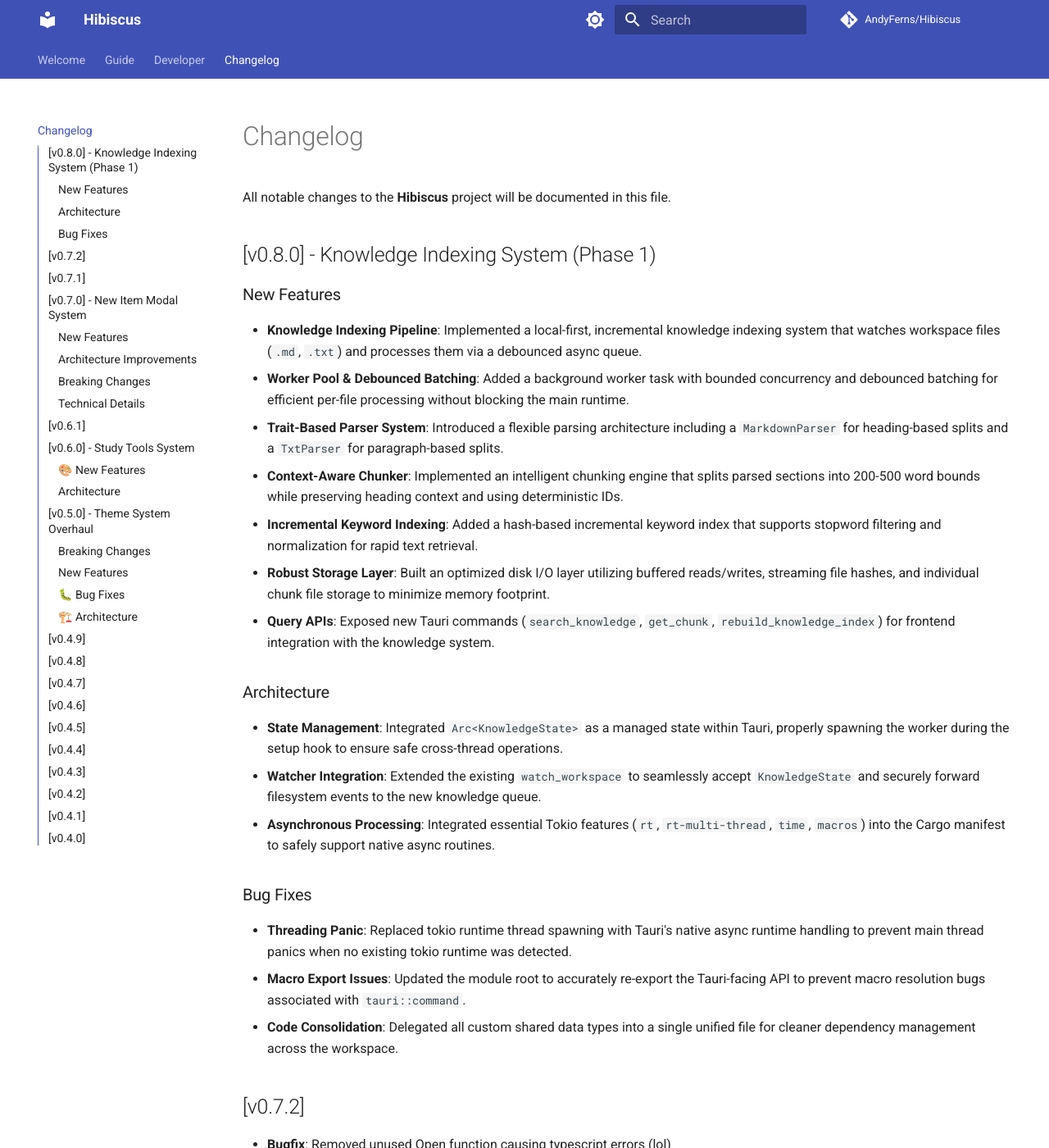
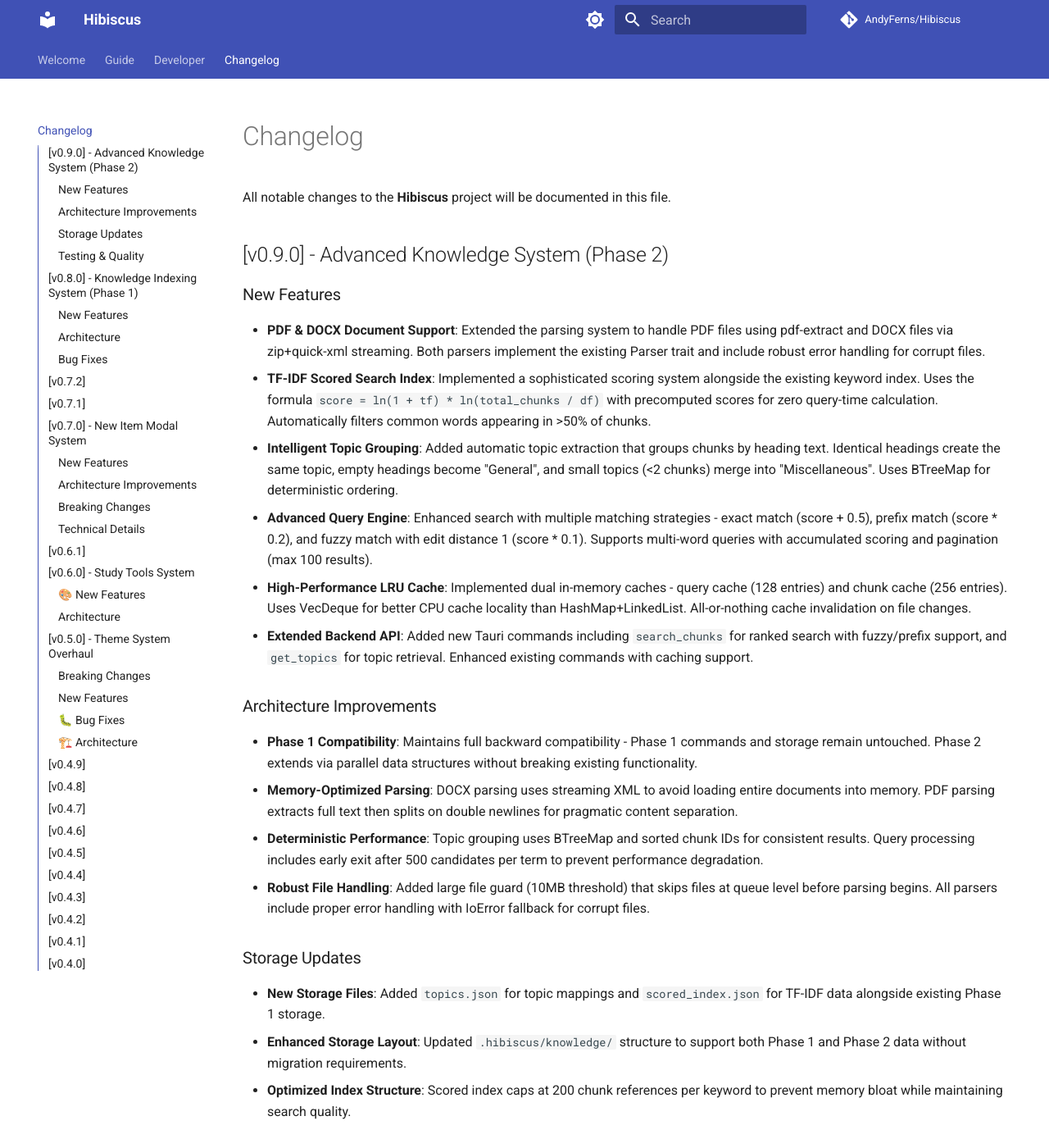
Before and after one commit to AndyFerns/Hibiscus, an MkDocs documentation site: the page built from docs/changelog.md, in a window 1280 px wide and 1400 px high. Shown: the whole window at 82% size. Built offline with MkDocs 1.6.1 and Material for MkDocs 9.7.7, drawn with Linux system fonts in a browser that asks for light colours; comment, search, counter and statistics services are not loaded; some of the changed text lies outside the part shown.

Commit message:
docs: added documentation references for search features + edited changelog

```diff
--- a/docs/changelog.md
+++ b/docs/changelog.md
@@ -1,6 +1,36 @@
 # Changelog
 
 All notable changes to the **Hibiscus** project will be documented in this file.
+
+## [v0.9.0] - Advanced Knowledge System (Phase 2)
+
+### New Features
+
+- **PDF & DOCX Document Support**: Extended the parsing system to handle PDF files using pdf-extract and DOCX files via zip+quick-xml streaming. Both parsers implement the existing Parser trait and include robust error handling for corrupt files.
+- **TF-IDF Scored Search Index**: Implemented a sophisticated scoring system alongside the existing keyword index. Uses the formula `score = ln(1 + tf) * ln(total_chunks / df)` with precomputed scores for zero query-time calculation. Automatically filters common words appearing in >50% of chunks.
+- **Intelligent Topic Grouping**: Added automatic topic extraction that groups chunks by heading text. Identical headings create the same topic, empty headings become "General", and small topics (<2 chunks) merge into "Miscellaneous". Uses BTreeMap for deterministic ordering.
+- **Advanced Query Engine**: Enhanced search with multiple matching strategies - exact match (score + 0.5), prefix match (score * 0.2), and fuzzy match with edit distance 1 (score * 0.1). Supports multi-word queries with accumulated scoring and pagination (max 100 results).
+- **High-Performance LRU Cache**: Implemented dual in-memory caches - query cache (128 entries) and chunk cache (256 entries). Uses VecDeque for better CPU cache locality than HashMap+LinkedList. All-or-nothing cache invalidation on file changes.
+- **Extended Backend API**: Added new Tauri commands including `search_chunks` for ranked search with fuzzy/prefix support, and `get_topics` for topic retrieval. Enhanced existing commands with caching support.
+
+### Architecture Improvements
+
+- **Phase 1 Compatibility**: Maintains full backward compatibility - Phase 1 commands and storage remain untouched. Phase 2 extends via parallel data structures without breaking existing functionality.
+- **Memory-Optimized Parsing**: DOCX parsing uses streaming XML to avoid loading entire documents into memory. PDF parsing extracts full text then splits on double newlines for pragmatic content separation.
+- **Deterministic Performance**: Topic grouping uses BTreeMap and sorted chunk IDs for consistent results. Query processing includes early exit after 500 candidates per term to prevent performance degradation.
+- **Robust File Handling**: Added large file guard (10MB threshold) that skips files at queue level before parsing begins. All parsers include proper error handling with IoError fallback for corrupt files.
+
+### Storage Updates
+
+- **New Storage Files**: Added `topics.json` for topic mappings and `scored_index.json` for TF-IDF data alongside existing Phase 1 storage.
+- **Enhanced Storage Layout**: Updated `.hibiscus/knowledge/` structure to support both Phase 1 and Phase 2 data without migration requirements.
+- **Optimized Index Structure**: Scored index caps at 200 chunk references per keyword to prevent memory bloat while maintaining search quality.
+
+### Testing & Quality
+
+- **Comprehensive Test Coverage**: Added 46 total tests with 10 new tests covering cache (4), indexer (1), query (4), and topics (1) modules.
+- **Performance Validation**: Confirmed LRU cache outperforms HashMap+LinkedList for small cache sizes through CPU cache locality benefits.
+- **Error Resilience**: All new parsers include comprehensive error handling with graceful degradation for corrupted or malformed files.
 
 ## [v0.8.0] - Knowledge Indexing System (Phase 1)
 
```
Also changed, not shown: docs/guide/search.md (added, +105 -0 lines).
